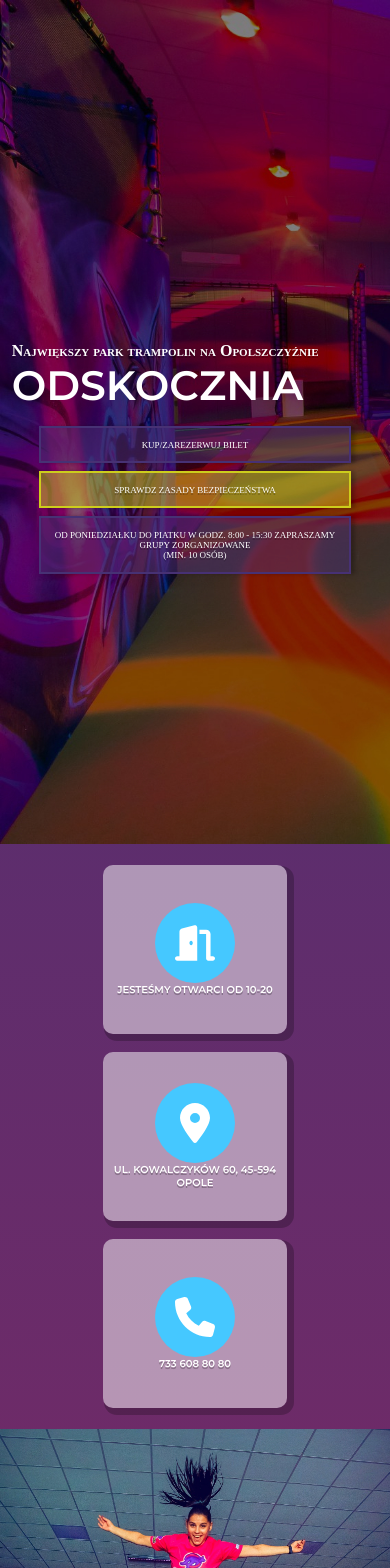
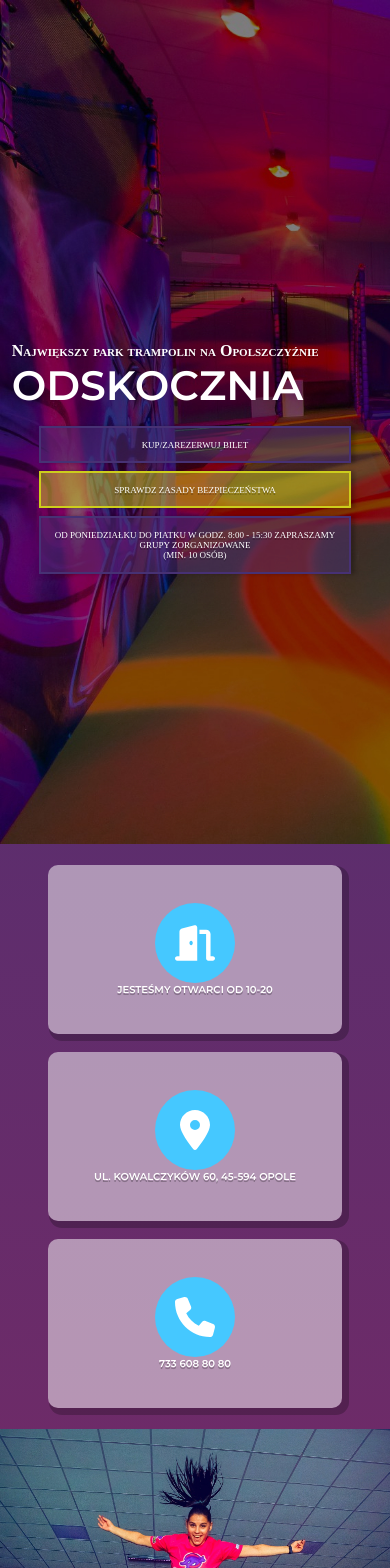
Before and after one commit to cotlowzky/odskocznia, a React (Create React App) app: page / in a window 390 px wide. Shown: the top 1568 px of the page. Built offline with nearby package versions, Linux system fonts and the light colour scheme; a web font is replaced by a local one.

Commit message:
ipad + rest mobiles homepage resposive

```diff
--- a/src/Pages/HomePage/HomePage.css
+++ b/src/Pages/HomePage/HomePage.css
@@ -64,6 +64,13 @@
     width:80%;
     border-radius: 0;
   }
+  /* resposive 810 */
+
+@media only screen and (max-width: 810px) {
+  .category-wrapper{
+    width: 80%;
+  }
+}
   /* resposive 375 */
   @media only screen and (max-width: 428px) {
     .info-wrapper{
```
